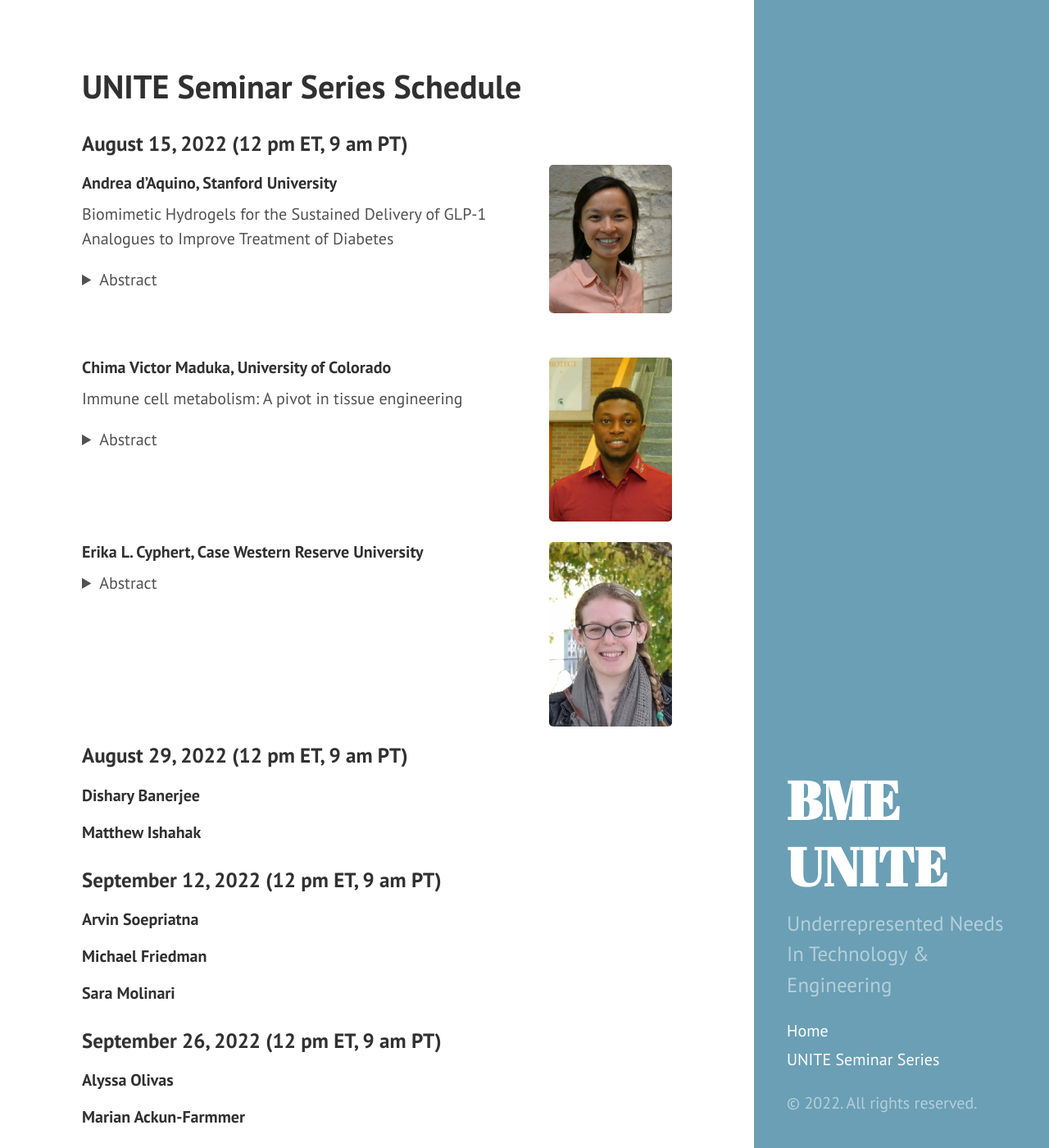
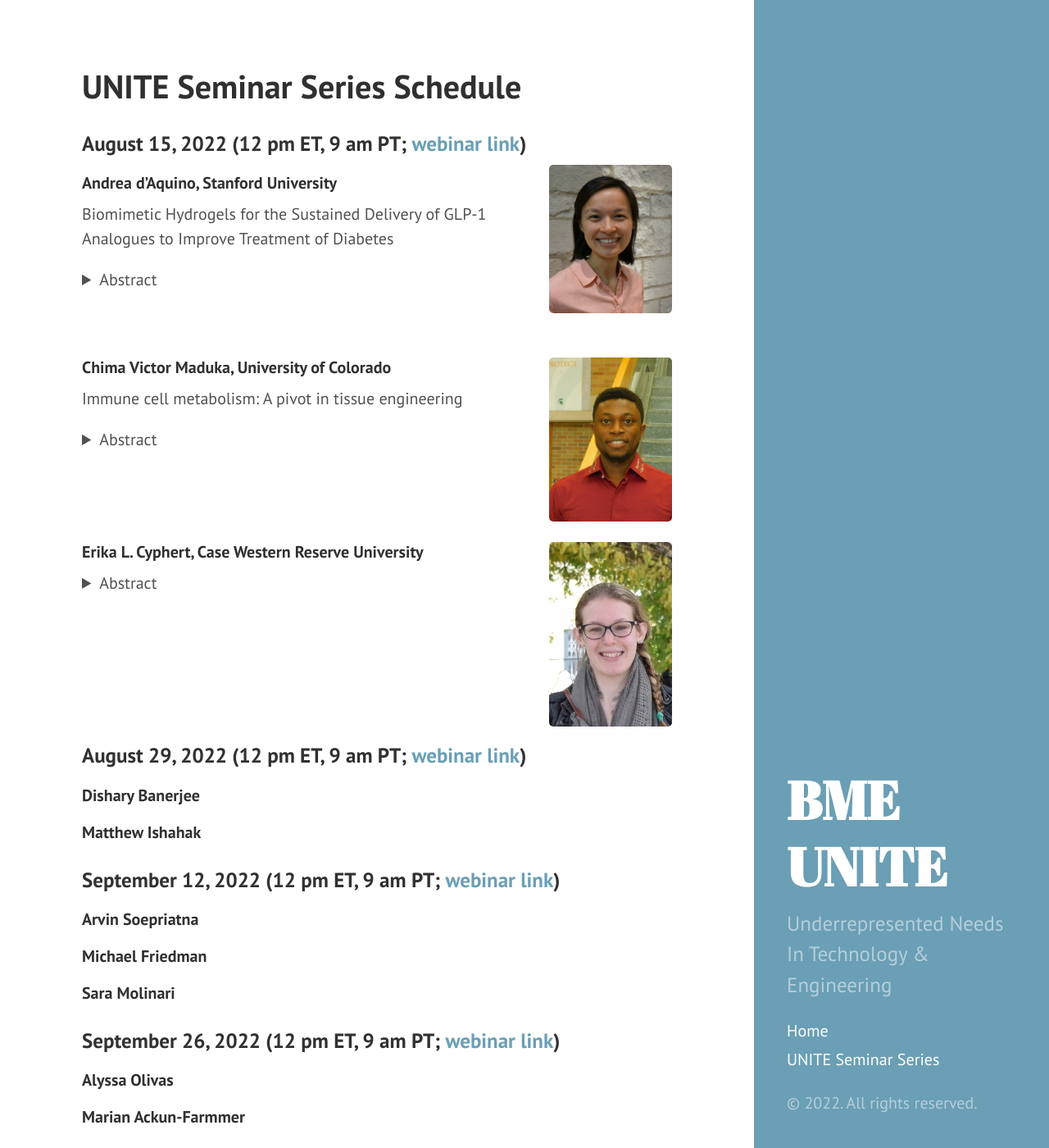
Before and after one commit to BME-UNITE/bmeunite, a Jekyll site: the page built from seminar-schedule.md, in a window 1280 px wide and 1400 px high. Shown: the whole window at 82% size. Built offline with Jekyll 4.4.1, drawn with Linux system fonts in a browser that asks for light colours; Markdown is read by kramdown in place of the engine named in the settings.

Commit message:
Post webinar links for fall

```diff
--- a/seminar-schedule.md
+++ b/seminar-schedule.md
@@ -4,7 +4,7 @@ title: UNITE Seminar Series Schedule
 exclude: true
 ---
 
-### August 15, 2022 (12 pm ET, 9 am PT)
+### August 15, 2022 (12 pm ET, 9 am PT; [webinar link](https://utexas.zoom.us/j/94243763993?pwd=c0creTNRMXhtbk9kU0pTeEJqekFCZz09))
 
 
 <img src="/public/seminar-photos/2022-08-15-Aquino.webp" alt="Dr. d’Aquino's photo" width="150px" id="photo-float"/>
@@ -44,18 +44,18 @@ I am an expert in biomaterials for drug delivery who has centered my research ar
 <br />
 <br />
 
-### August 29, 2022 (12 pm ET, 9 am PT)
+### August 29, 2022 (12 pm ET, 9 am PT; [webinar link](https://utexas.zoom.us/j/97975610208?pwd=NjRVbDA1M1U4QTBzZjRHUFM2Ukp3Zz09))
 
 #### Dishary Banerjee
 #### Matthew Ishahak
 
-### September 12, 2022 (12 pm ET, 9 am PT)
+### September 12, 2022 (12 pm ET, 9 am PT; [webinar link](https://utexas.zoom.us/j/97080970050?pwd=QzhiOXF1V3NoVE5KUVJCQlI1aTJJUT09))
 
 #### Arvin Soepriatna
 #### Michael Friedman
 #### Sara Molinari
 
-### September 26, 2022 (12 pm ET, 9 am PT)
+### September 26, 2022 (12 pm ET, 9 am PT; [webinar link](https://utexas.zoom.us/j/95281036398?pwd=dDhMV1JrOGxnejR0Q3dNeTA5MUNGUT09))
 
 #### Alyssa Olivas
 #### Marian Ackun-Farmmer
```
Also changed, not shown: seminars.md (+1 -1 lines).
